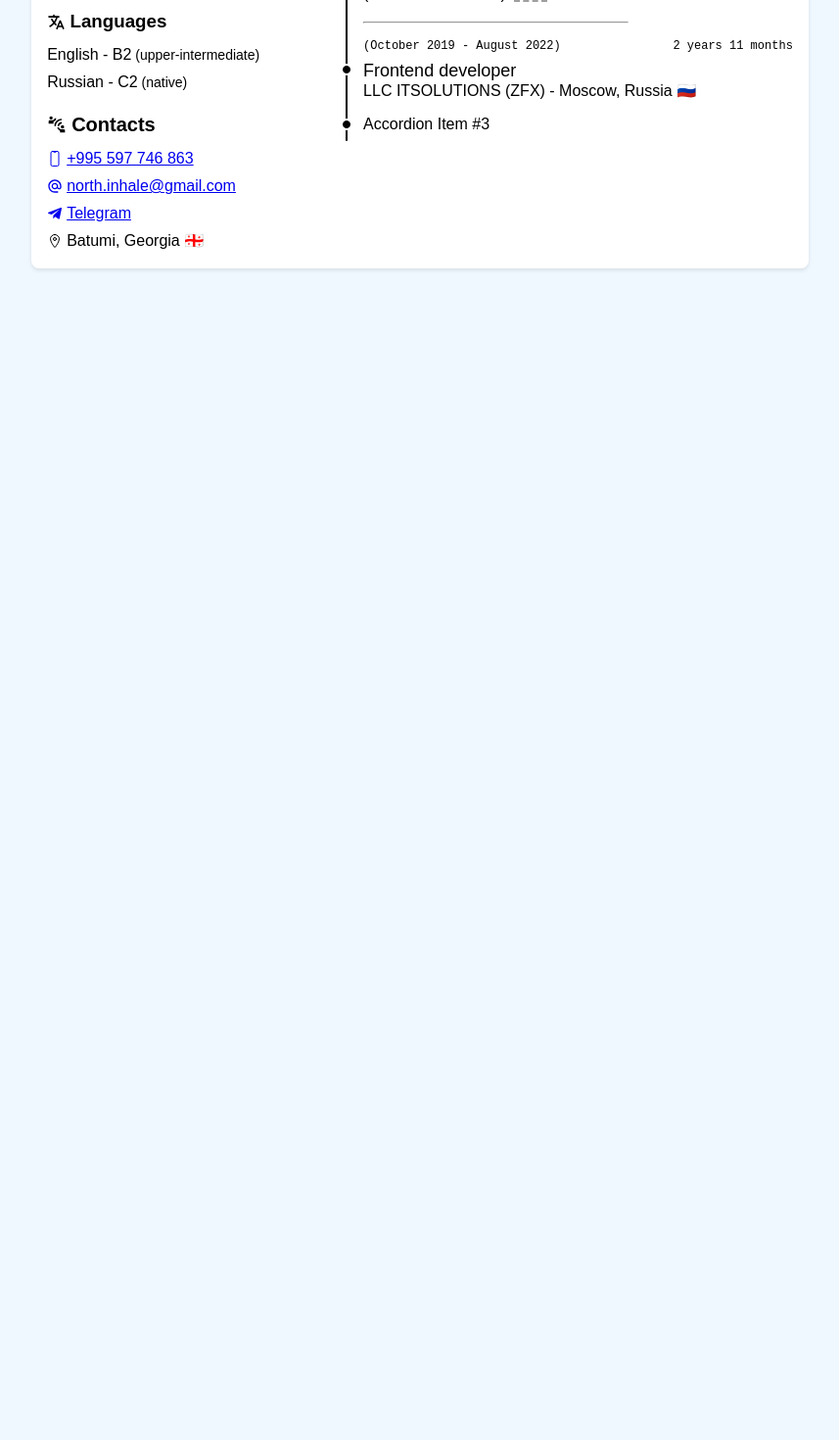
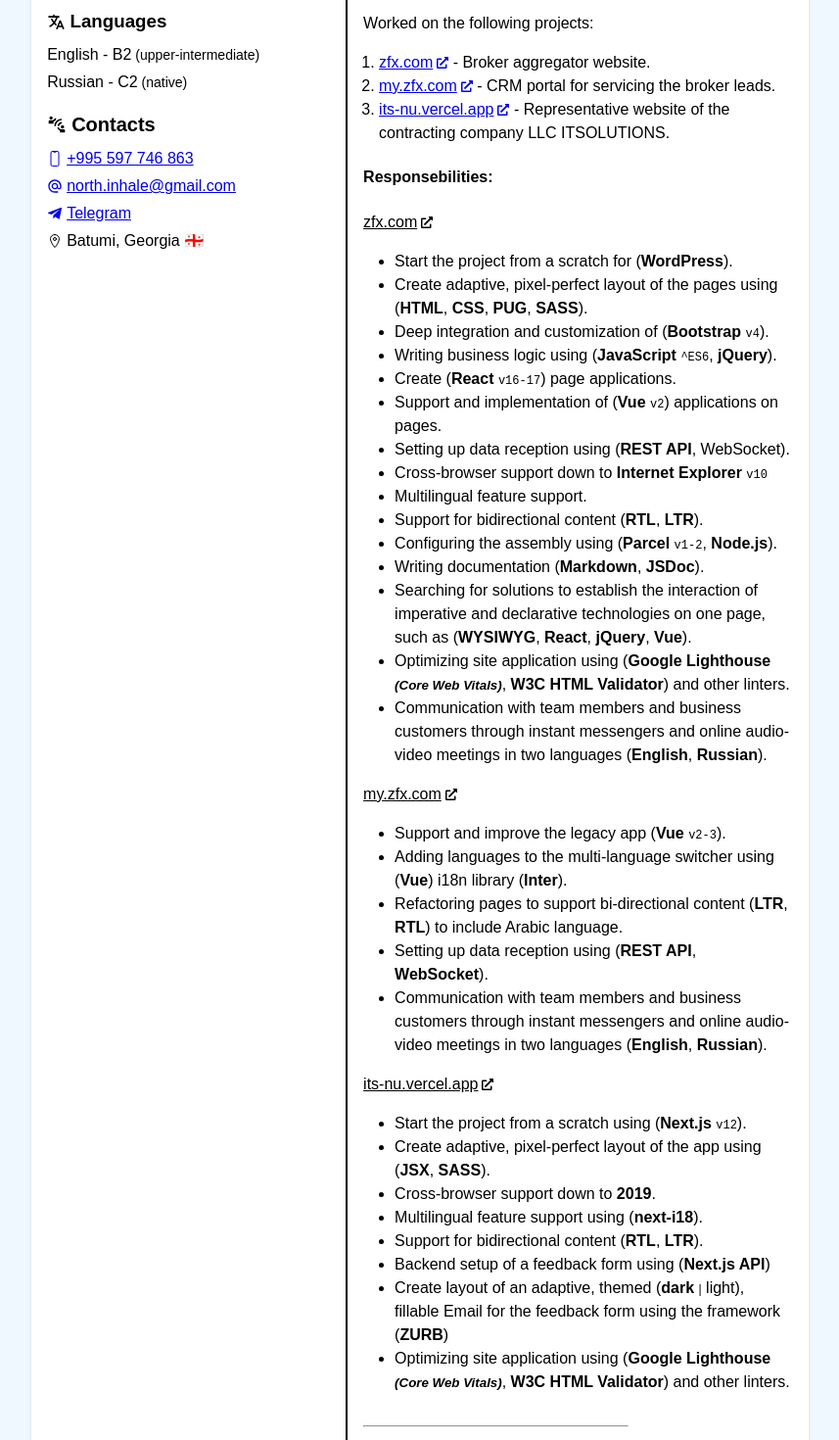
Before and after one commit to Andrew-Dyachenko/cv, a Next.js app: page / in a window 1280 px wide. Shown: the part 580-2050 px from the top of the page at 98% size, without its empty margins (211-1068 px from the left). Before the commit the page ends 870 px from the top, so only its background shows below. Built offline with nearby package versions, Linux system fonts and the light colour scheme; a web font is replaced by a local one.

Commit message:
feat(experience): itsolutions content & styles
Filling with content for the LLC ITSOLUTIONS block and correction for styles

```diff
--- a/src/components/Accordion/Accordion.module.scss
+++ b/src/components/Accordion/Accordion.module.scss
@@ -147,6 +147,18 @@
 
 	&__body {
 		padding: 1rem 0 0;
+
+		> * {
+			&:not(script, style) {
+				&:first-child {
+					margin-block-start: 0;
+				}
+
+				&:last-child {
+					margin-block-end: 0;
+				}
+			}
+		}
 	}
 
 	&__collapse {
--- a/src/components/Experience/Experience.tsx
+++ b/src/components/Experience/Experience.tsx
@@ -7,6 +7,7 @@
 import styles from "./Experience.module.scss";
 // import { FaExternalLinkAlt } from "react-icons/fa";
 import getFormattedDateTime from "@/utils/getFormattedDateTime";
+import { FaExternalLinkAlt } from "react-icons/fa";
 import { Sofia_Sans } from "next/font/google";
 import clsx from "clsx";
 
@@ -32,7 +33,7 @@
 export default function Experience() {
 	return (
 		<Accordion
-			defaultActiveKey={["0"]}
+			defaultActiveKey={["1"]}
 			alwaysOpen
 			className={accordionStyles.accordion}
 		>
@@ -88,7 +89,7 @@
 						packages and email as an individual entrepreneur
 						(freelance/contracts).{" "}
 						<abbr title="Non-Disclosure Agreement">NDA</abbr>.
-						<hr className={styles.experience__hr} />
+						<hr style={{ width: "61.803398875%", margin: 0 }} />
 					</div>
 				</Accordion.Collapse>
 			</Accordion.Item>
@@ -126,13 +127,300 @@
 					className={accordionStyles.accordion__collapse}
 				>
 					<div className={accordionStyles.accordion__body}>
-						Lorem ipsum dolor sit amet, consectetur adipiscing elit, sed do
-						eiusmod tempor incididunt ut labore et dolore magna aliqua. Ut enim
-						ad minim veniam, quis nostrud exercitation ullamco laboris nisi ut
-						aliquip ex ea commodo consequat. Duis aute irure dolor in
-						reprehenderit in voluptate velit esse cillum dolore eu fugiat nulla
-						pariatur. Excepteur sint occaecat cupidatat non proident, sunt in
-						culpa qui officia deserunt mollit anim id est laborum.
+						<p>Worked on the following projects:</p>
+						<ol>
+							<li>
+								<a
+									href="https://www.zfx.com/"
+									target="_blank"
+									rel="noopener noreferrer"
+									style={{ display: "inline-flex", alignItems: "center" }}
+								>
+									<span>zfx.com</span>{" "}
+									<FaExternalLinkAlt
+										style={{
+											fontSize: "0.75em",
+											marginInlineStart: "0.3333em",
+										}}
+									/>
+								</a>{" "}
+								- Broker aggregator website.
+							</li>
+							<li>
+								<a
+									href="https://my.zfx.com/login"
+									target="_blank"
+									rel="noopener noreferrer"
+									style={{ display: "inline-flex", alignItems: "center" }}
+								>
+									<span>my.zfx.com</span>{" "}
+									<FaExternalLinkAlt
+										style={{
+											fontSize: "0.75em",
+											marginInlineStart: "0.3333em",
+										}}
+									/>
+								</a>{" "}
+								- CRM portal for servicing the broker leads.
+							</li>
+							<li>
+								<a
+									href="https://its-nu.vercel.app/"
+									// biome-ignore lint/a11y/noBlankTarget: <The site is under our control>
+									target="_blank"
+									style={{ display: "inline-flex", alignItems: "center" }}
+								>
+									<span>its-nu.vercel.app</span>{" "}
+									<FaExternalLinkAlt
+										style={{
+											fontSize: "0.75em",
+											marginInlineStart: "0.3333em",
+										}}
+									/>
+								</a>{" "}
+								- Representative website of the contracting company{" "}
+								<dfn>LLC ITSOLUTIONS</dfn>.
+							</li>
+						</ol>
+						<h4>Responsebilities:</h4>
+						<dl style={{ paddingInlineStart: 0 }}>
+							{/* ZFX.COM */}
+							<dt>
+								<a
+									href="https://www.zfx.com/"
+									target="_blank"
+									rel="noopener noreferrer"
+									style={{
+										display: "inline-flex",
+										alignItems: "center",
+										color: "inherit",
+									}}
+								>
+									zfx.com{" "}
+									<FaExternalLinkAlt
+										style={{
+											fontSize: "0.75em",
+											marginInlineStart: "0.3333em",
+										}}
+									/>
+								</a>
+							</dt>
+							{/* MY.ZFX.COM */}
+							<dd
+								style={{
+									margin: 0,
+									paddingInlineStart: "1rem",
+									paddingBlock: "1rem",
+								}}
+							>
+								<ul style={{ margin: 0 }}>
+									<li>
+										Start the project from a scratch for (
+										<strong>WordPress</strong>).
+									</li>
+									<li>
+										Create adaptive, pixel-perfect layout of the pages using (
+										<strong>HTML</strong>, <strong>CSS</strong>,{" "}
+										<strong>PUG</strong>, <strong>SASS</strong>).
+									</li>
+									<li>
+										Deep integration and customization of (
+										<strong>Bootstrap</strong>{" "}
+										<code style={{ fontSize: "0.75em" }}>v4</code>).
+									</li>
+									<li>
+										Writing business logic using (<strong>JavaScript</strong>{" "}
+										<code style={{ fontSize: "0.75em" }}>^ES6</code>,{" "}
+										<strong>jQuery</strong>).
+									</li>
+									<li>
+										Create (<strong>React</strong>{" "}
+										<code style={{ fontSize: "0.75em" }}>v16-17</code>) page
+										applications.
+									</li>
+									<li>
+										Support and implementation of (<strong>Vue</strong>{" "}
+										<code style={{ fontSize: "0.75em" }}>v2</code>) applications
+										on pages.
+									</li>
+									<li>
+										Setting up data reception using (<strong>REST API</strong>,
+										WebSocket).
+									</li>
+									<li>
+										Cross-browser support down to{" "}
+										<strong>Internet Explorer</strong>{" "}
+										<code style={{ fontSize: "0.75em" }}>v10</code>
+									</li>
+									<li>Multilingual feature support.</li>
+									<li>
+										Support for bidirectional content (<strong>RTL</strong>,{" "}
+										<strong>LTR</strong>).
+									</li>
+									<li>
+										Configuring the assembly using (<strong>Parcel</strong>{" "}
+										<code style={{ fontSize: "0.75em" }}>v1-2</code>,{" "}
+										<strong>Node.js</strong>).
+									</li>
+									<li>
+										Writing documentation (<strong>Markdown</strong>,{" "}
+										<strong>JSDoc</strong>).
+									</li>
+									<li>
+										Searching for solutions to establish the interaction of
+										imperative and declarative technologies on one page, such as
+										(<strong>WYSIWYG</strong>, <strong>React</strong>,{" "}
+										<strong>jQuery</strong>, <strong>Vue</strong>).
+									</li>
+									<li>
+										Optimizing site application using (
+										<strong>
+											Google Lighthouse{" "}
+											<small>
+												<i>(Core Web Vitals)</i>
+											</small>
+										</strong>
+										, <strong>W3C HTML Validator</strong>) and other linters.
+									</li>
+									<li>
+										Communication with team members and business customers
+										through instant messengers and online audio-video meetings
+										in two languages (<strong>English</strong>,{" "}
+										<strong>Russian</strong>).
+									</li>
+									{/* <li>
+										Continuous self-training using (<strong>Paper books</strong>
+										)
+									</li> */}
+								</ul>
+							</dd>
+							<dt>
+								<a
+									href="https://my.zfx.com/login"
+									target="_blank"
+									rel="noopener noreferrer"
+									style={{
+										display: "inline-flex",
+										alignItems: "center",
+										color: "inherit",
+									}}
+								>
+									my.zfx.com{" "}
+									<FaExternalLinkAlt
+										style={{
+											fontSize: "0.75em",
+											marginInlineStart: "0.3333em",
+										}}
+									/>
+								</a>
+							</dt>
+							<dd
+								style={{
+									margin: 0,
+									paddingInlineStart: "1rem",
+									paddingBlock: "1rem",
+								}}
+							>
+								<ul style={{ margin: 0 }}>
+									<li>
+										Support and improve the legacy app (<strong>Vue</strong>{" "}
+										<code style={{ fontSize: "0.75em" }}>v2-3</code>).
+									</li>
+									<li>
+										Adding languages to the multi-language switcher using (
+										<strong>Vue</strong>) i18n library (<strong>Inter</strong>).
+									</li>
+									<li>
+										Refactoring pages to support bi-directional content (
+										<strong>LTR</strong>, <strong>RTL</strong>) to include
+										Arabic language.
+									</li>
+									<li>
+										Setting up data reception using (<strong>REST API</strong>,{" "}
+										<strong>WebSocket</strong>).
+									</li>
+									<li>
+										Communication with team members and business customers
+										through instant messengers and online audio-video meetings
+										in two languages (<strong>English</strong>,{" "}
+										<strong>Russian</strong>).
+									</li>
+								</ul>
+							</dd>
+							{/* ITSOLUTIONS APP */}
+							<dt>
+								<a
+									href="https://its-nu.vercel.app/"
+									// biome-ignore lint/a11y/noBlankTarget: <The site is under our control>
+									target="_blank"
+									style={{
+										display: "inline-flex",
+										alignItems: "center",
+										color: "inherit",
+									}}
+								>
+									its-nu.vercel.app{" "}
+									<FaExternalLinkAlt
+										style={{
+											fontSize: "0.75em",
+											marginInlineStart: "0.3333em",
+										}}
+									/>
+								</a>
+							</dt>
+							<dd
+								style={{
+									margin: 0,
+									paddingInlineStart: "1rem",
+									paddingBlock: "1rem",
+								}}
+							>
+								<ul style={{ margin: 0 }}>
+									<li>
+										Start the project from a scratch using (
+										<strong>Next.js</strong>{" "}
+										<code style={{ fontSize: "0.75em" }}>v12</code>).
+									</li>
+									<li>
+										Create adaptive, pixel-perfect layout of the app using (
+										<strong>JSX</strong>, <strong>SASS</strong>).
+									</li>
+									<li>
+										Cross-browser support down to <strong>2019</strong>.
+									</li>
+									<li>
+										Multilingual feature support using (
+										<strong>next-i18</strong>).
+									</li>
+									<li>
+										Support for bidirectional content (<strong>RTL</strong>,{" "}
+										<strong>LTR</strong>).
+									</li>
+									<li>
+										Backend setup of a feedback form using (
+										<strong>Next.js API</strong>)
+									</li>
+									<li>
+										Create layout of an adaptive, themed (
+										<span style={{ fontWeight: 800 }}>dark</span> <small style={{fontSize: "0.75em", verticalAlign: "middle"}}>|</small>{" "}
+										<span style={{ fontWeight: 300 }}>light</span>), fillable
+										Email for the feedback form using the framework (
+										<strong>ZURB</strong>)
+									</li>
+									<li>
+										Optimizing site application using (
+										<strong>
+											Google Lighthouse{" "}
+											<small>
+												<i>(Core Web Vitals)</i>
+											</small>
+										</strong>
+										, <strong>W3C HTML Validator</strong>) and other linters.
+									</li>
+								</ul>
+							</dd>
+						</dl>
+						<hr style={{ width: "61.803398875%", margin: 0 }} />
 					</div>
 				</Accordion.Collapse>
 			</Accordion.Item>
--- a/src/components/Experience/experience.module.scss
+++ b/src/components/Experience/experience.module.scss
@@ -40,9 +40,56 @@
 		font-weight: 300;
 	}
 
-	&__hr {
-		width: fibonacci.$asymp-xxxl-percentage;
-		margin-block: 1rem 0;
-		margin-inline: 0;
-	}
+	// &__hr {
+	// 	width: fibonacci.$asymp-xxxl-percentage;
+	// 	margin-block: 1rem 0;
+	// 	margin-inline: 0;
+	// }
+
+	// &__link {
+	// 	$-link: &;
+	// 	display: inline-flex;
+	// 	align-items: center;
+
+	// 	&--responsebilities {
+	// 		color: inherit;
+	// 	}
+
+	// 	&--external {
+	// 		#{$-link} {
+	// 			&-icon {
+	// 				font-size: math.div(12, 16) + 0em;
+
+	// 				&:not(:first-child) {
+	// 					margin-inline-start: math.div(4, 12) + 0em;
+	// 				}
+	// 			}
+	// 		}
+	// 	}
+
+	// 	&-icon {
+	// 		&--responsebilities {
+	// 			font-size: math.div(12, 16) + 0em;
+	// 			margin-inline-start: math.div(4, 12) + 0em;
+	// 		}
+	// 	}
+	// }
+
+	// &__dd {
+	// 	margin-inline-start: 1rem;
+	// }
+
+	// &__strong {
+	// 	font-weight: 600;
+	// }
+
+	// &__ul {
+	// 	&:first-child {
+	// 		margin-block-start: 0;
+	// 	}
+
+	// 	&:last-child {
+	// 		margin-block-end: 0;
+	// 	}
+	// }
 }
--- a/src/components/Main/Main.tsx
+++ b/src/components/Main/Main.tsx
@@ -34,7 +34,7 @@
 						<li>Emails</li>
 					</ul>
 					Has the ability to create adaptive, responsive, accessible, valid,
-					stable, cross-browser user interfaces.
+					stable, cross-browser, pixel-perfect, themed user interfaces.
 				</div>
 			</section>
 			<section className={styles.section}>
--- a/src/styles/global.scss
+++ b/src/styles/global.scss
@@ -57,7 +57,7 @@
 	font-style: normal;
 }
 
-ul, ol {
+ul, ol, dl {
 	padding-inline: 1rem 0;
 }
 
```
